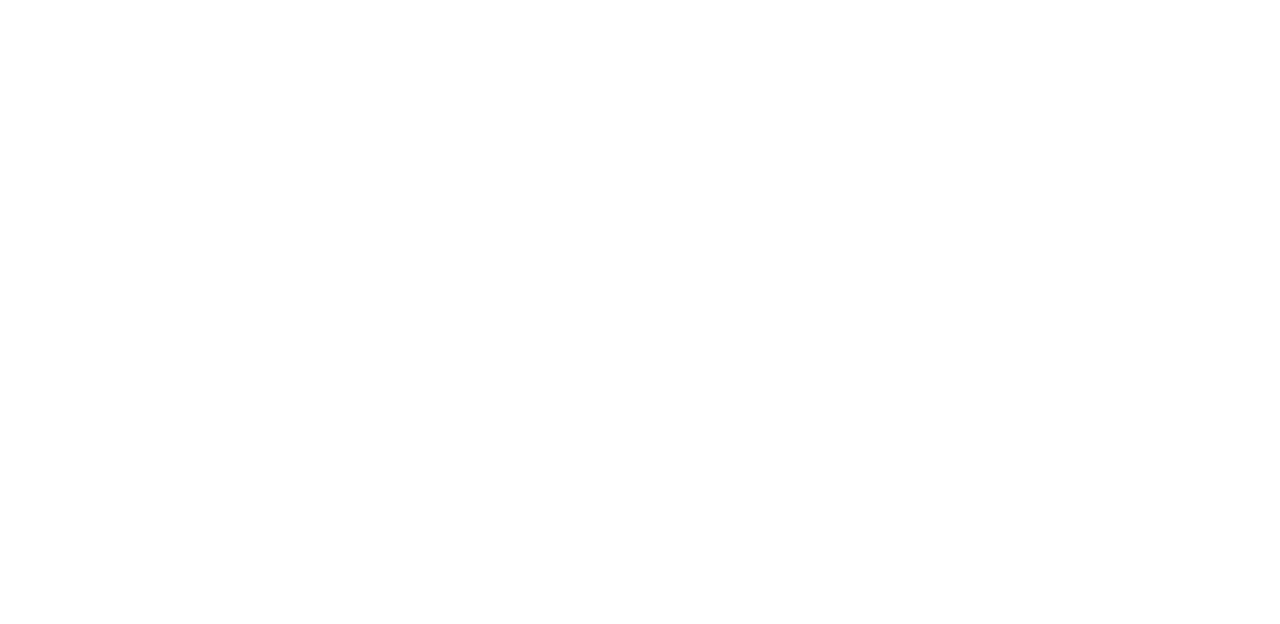
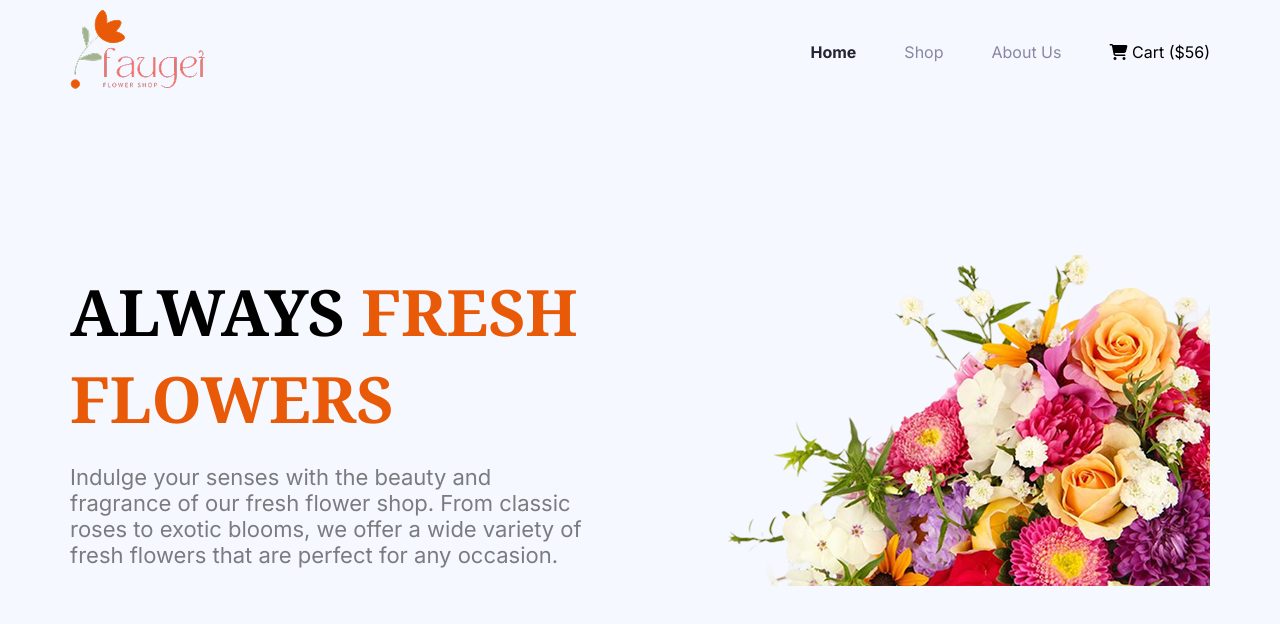
Before and after one commit to TawfiqueRian/B12A02-assignment2-responsive-flowers, a plain HTML site: page index.html in a window 1280 px wide. Drawn offline with Linux system fonts and the light colour scheme.

Commit message:
header is done.

```diff
--- a/index.html
+++ b/index.html
@@ -4,11 +4,40 @@
     <meta charset="UTF-8">
     <meta name="viewport" content="width=device-width, initial-scale=1.0">
     <title>Responsive Flowers</title>
+    <link rel="preconnect" href="https://fonts.googleapis.com">
+    <link rel="preconnect" href="https://fonts.gstatic.com" crossorigin>
+    <link href="https://fonts.googleapis.com/css2?family=Inter:ital,opsz,wght@0,14..32,100..900;1,14..32,100..900&display=swap" rel="stylesheet">
+    <link rel="preconnect" href="https://fonts.googleapis.com">
+    <link rel="preconnect" href="https://fonts.gstatic.com" crossorigin>
+    <link href="https://fonts.googleapis.com/css2?family=Noto+Serif:ital,wght@0,100..900;1,100..900&display=swap" rel="stylesheet">
     <link rel="stylesheet" href="styles/flower.css">
+    <script src="https://kit.fontawesome.com/22ce2c0db2.js" crossorigin="anonymous"></script>
 </head>
 <body>
     <header>
-
+        <nav class="navbar inter">
+            <div class="logo">
+                <img src="assets/logo.png" alt="logo">
+            </div>
+            <div class="lists">
+                <ul>
+                    <li><a href="" id="home">Home</a></li>
+                    <li><a href="" class="others">Shop</a></li>
+                    <li><a href="" class="others">About Us</a></li>
+                    <li><a href="" id="cart"><i class="fa-solid fa-cart-shopping"></i>  Cart ($56)</a></li>
+                </ul>
+            </div>
+        </nav>
+        <div class="banner">
+            <div class="banner-content">
+                <h2 class="banner-title noto-serif black">ALWAYS <span class="orange">FRESH</span><br> <span  class="orange">FLOWERS</span>
+                </h2>
+                <p class="banner-des light-gray inter">Indulge your senses with the beauty and fragrance of our fresh flower shop. From classic roses to exotic blooms, we offer a wide variety of fresh flowers that are perfect for any occasion. </p>
+            </div>
+            <div class="banner-img">
+                <img src="assets/hero-flower.png" alt="">
+            </div>
+        </div>
     </header>
 
     <main>
--- a/styles/flower.css
+++ b/styles/flower.css
@@ -0,0 +1,115 @@
+.noto-serif{
+  font-family: "Noto Serif", serif;
+  font-optical-sizing: auto;
+  font-style: normal;
+  font-variation-settings:
+    "wdth" 100;
+}
+
+.inter{
+  font-family: "Inter", sans-serif;
+  font-optical-sizing: auto;
+  font-style: normal;
+}
+
+body{
+    background-color: rgba(245, 248, 255, 1);
+}
+
+
+/* shared data  */
+
+.orange{
+    color: rgba(233, 90, 8, 1);
+}
+
+.black{
+    color: black;
+}
+
+.light-gray{
+    color: rgba(0, 0, 0, 0.5);
+}
+
+/* header related styles */
+
+header{
+    max-width: 1140px;
+    margin: 0 auto;
+}
+
+.navbar{
+    display: flex;
+    justify-content: space-between;
+    align-items: center;
+}
+
+.lists ul{
+    display: flex;
+    gap: 48px;
+}
+
+.lists ul li{
+    list-style: none;
+}
+
+.lists ul li a{
+    text-decoration: none;
+}
+
+#home{
+    color: rgba(37, 36, 50, 1);
+    font-weight: bold;
+    font-size: 1rem;
+}
+#cart{
+    color: black;
+    font-weight: 400;
+    font-size: 1rem;
+}
+
+.others{
+    color: rgba(137, 135, 161, 1);
+    font-weight: 400px;
+    font-size: 1rem;
+}
+
+.banner-title{
+    font-size: 4rem;
+    font-weight: bold;
+    margin-bottom: 0px;
+    /* margin-top: 0px; */
+}
+
+.banner-des{
+    font-size: 1.375rem;
+    font-weight: 400;
+}
+
+.banner{
+    display: flex;
+    justify-content: space-between;
+    align-items: end;
+    margin-top: 120px;
+    gap: 50px;
+}
+
+
+
+/* media query for small devices */
+
+@media screen and (max-width: 576px){
+    .navbar ul li > #home, .others{
+        display: none;
+    }
+    .banner{
+        flex-direction: column-reverse;
+        margin-top: 28px;
+    }
+    .banner-img img{
+        width: 100%;
+    }
+    .banner-title{
+        margin-top: 0px;
+    }
+}
```
